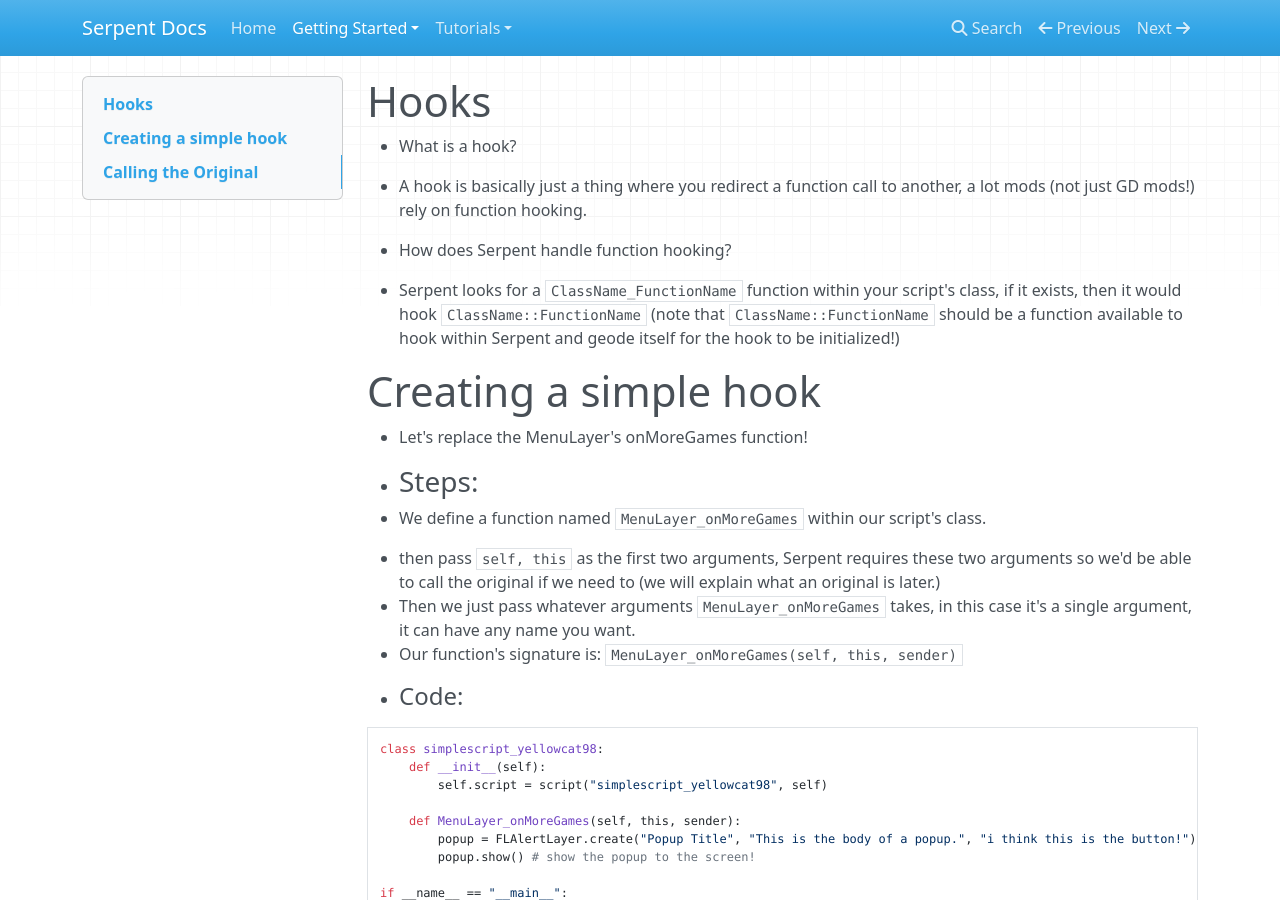
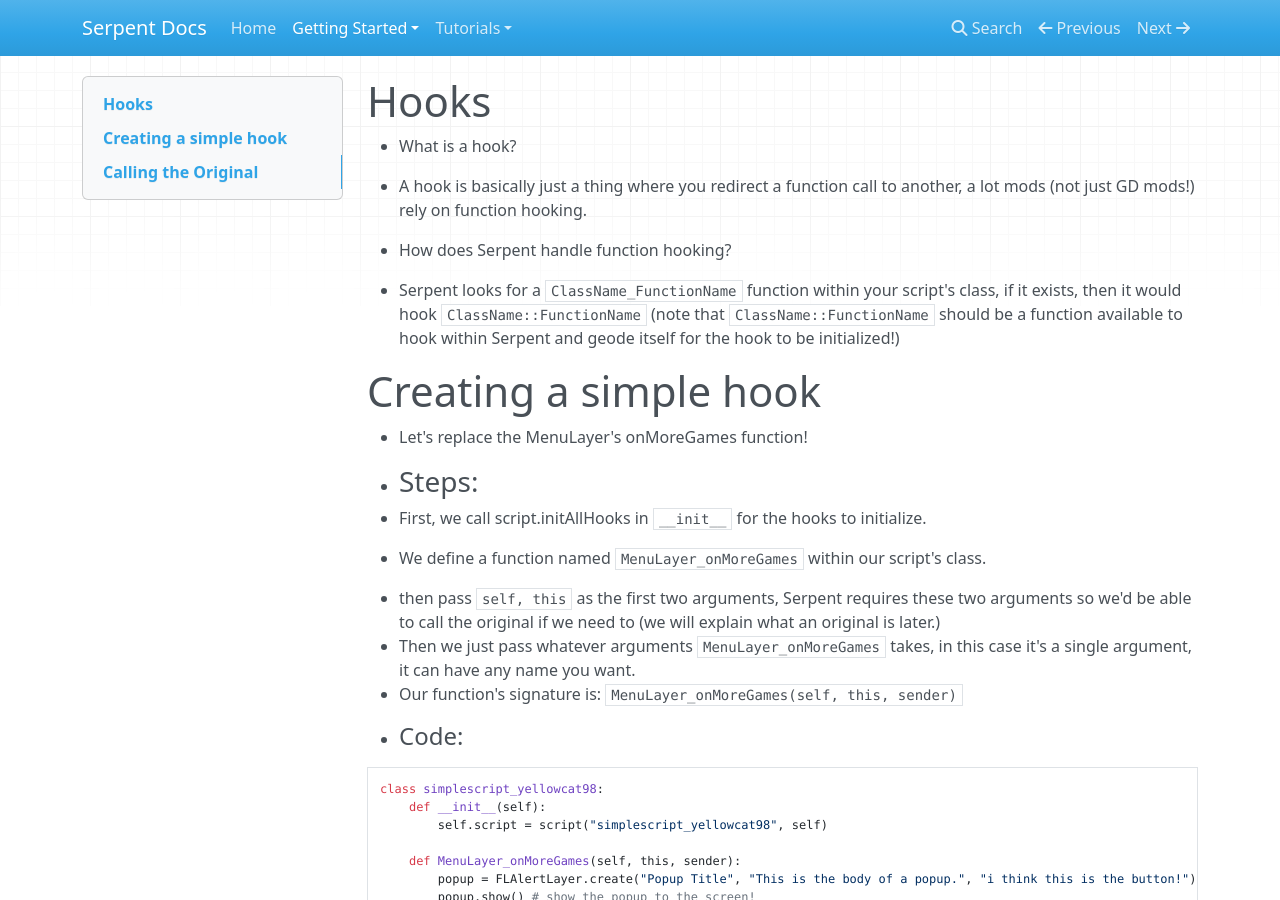
Before and after one commit to YellowCat98/serpent-docs, an MkDocs documentation site: the page built from docs/getting-started/hooks.md, in a window 1280 px wide and 900 px high. Built offline with MkDocs 1.6.1, drawn with Linux system fonts in a browser that asks for light colours; nearby versions of some CDN libraries.

Commit message:
Update hooks.md

```diff
--- a/docs/getting-started/hooks.md
+++ b/docs/getting-started/hooks.md
@@ -12,6 +12,9 @@
 - Let's replace the MenuLayer's onMoreGames function!
 
 - ### Steps:
+
+
+- First, we call script.initAllHooks in `__init__` for the hooks to initialize.
 
 - We define a function named `MenuLayer_onMoreGames` within our script's class.
 - then pass `self, this` as the first two arguments, Serpent requires these two arguments so we'd be able to call the original if we need to (we will explain what an original is later.)
```
